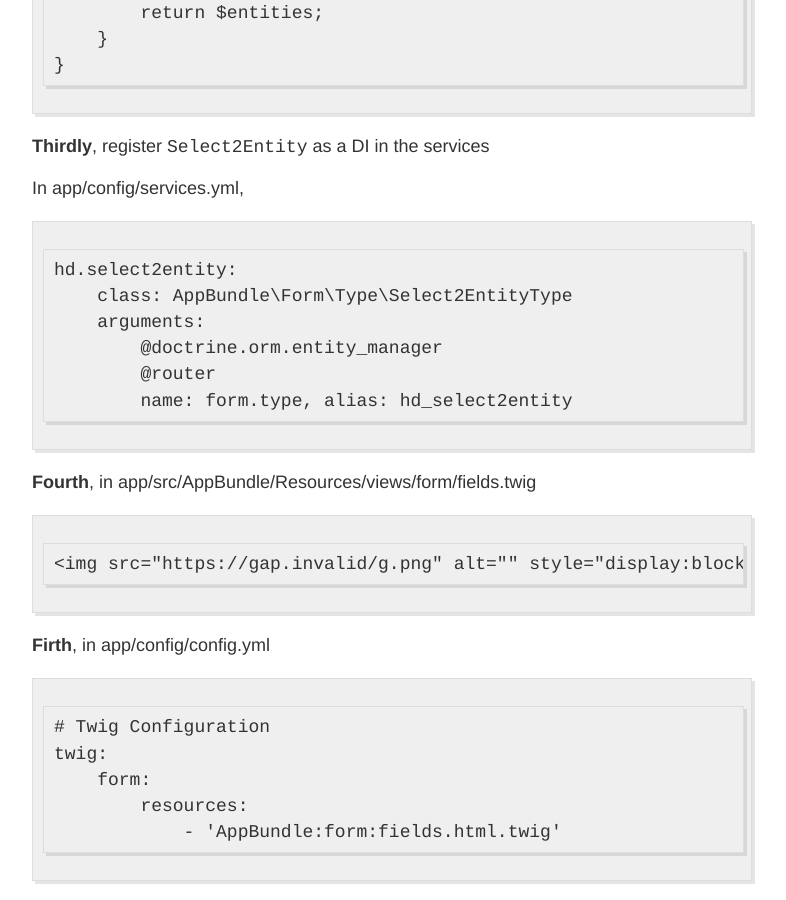
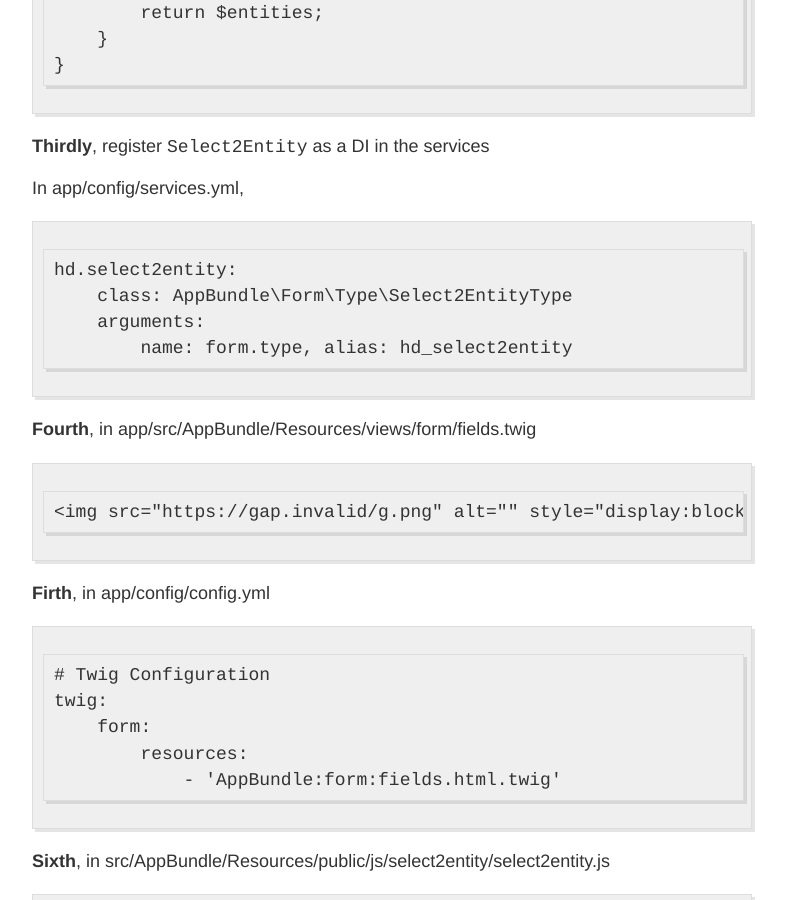
Before and after one commit to ngocongcan/ngocongcan.github.io, a Jekyll site: the page built from _posts/2019-03-10-Select2-Entity-In_Symfony-2.md, in a window 1280 px wide and 900 px high, scrolled down 7537 px. Shown: the whole window, without its empty margins (248-1034 px from the left). Built offline with Jekyll 4.4.1, drawn with Linux system fonts in a browser that asks for light colours; our own code applies the rules of GitHub Pages for plain Markdown files.

Commit message:
Fix synxtax error

```diff
--- a/_posts/2019-03-10-Select2-Entity-In_Symfony-2.md
+++ b/_posts/2019-03-10-Select2-Entity-In_Symfony-2.md
@@ -275,8 +275,6 @@ In app/config/services.yml,
     hd.select2entity:
         class: AppBundle\Form\Type\Select2EntityType
         arguments:
-            @doctrine.orm.entity_manager
-            @router
             name: form.type, alias: hd_select2entity
 
 **Fourth**, in app/src/AppBundle/Resources/views/form/fields.twig
```
